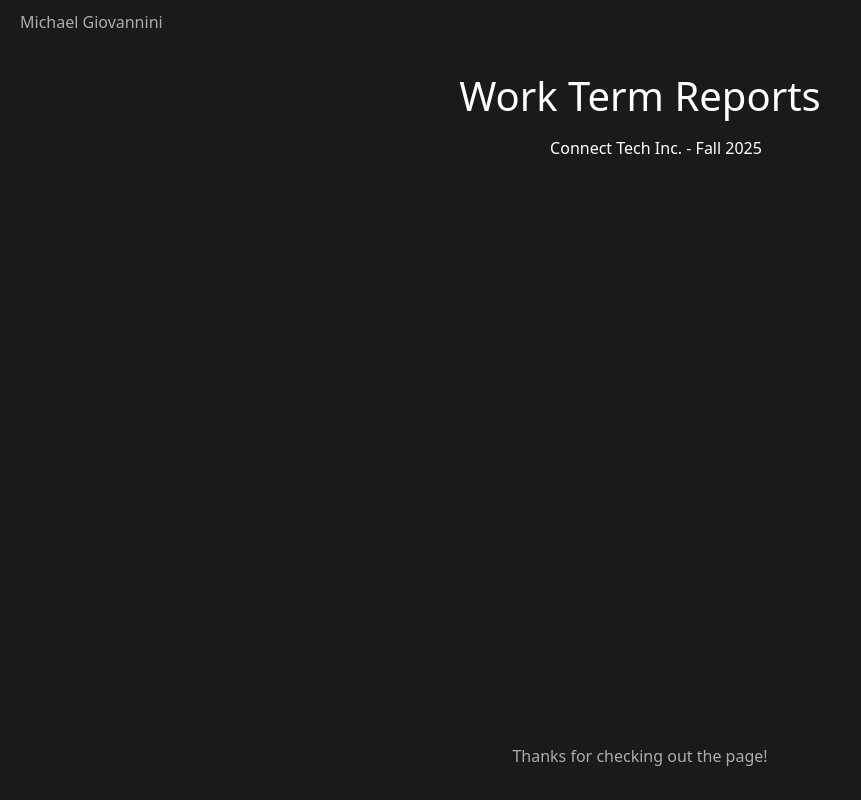
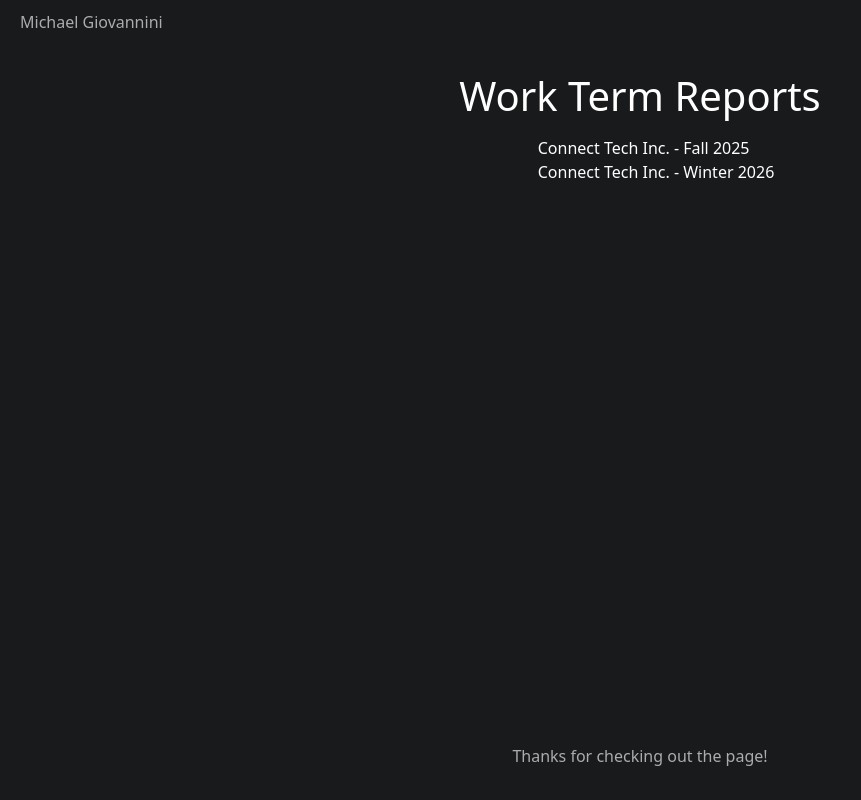
Before and after one commit to Bardin0/Coop-reports, a website: page index.html in a window 1280 px wide. Shown: the whole page, without its empty margins (0-861 px from the left). Drawn offline with nearby package versions, Linux system fonts and the light colour scheme.

Commit message:
Create S26 page and updated content

```diff
--- a/index.html
+++ b/index.html
@@ -20,7 +20,10 @@
         <h1 id="main-header">Work Term Reports</h1>
         <ul class="article-links">
             <li>
-                <a href="src/html/F25.html">Connect Tech Inc. - Fall 2025</a>
+                <a class="h-link" href="src/html/F25.html">Connect Tech Inc. - Fall 2025</a>
+            </li>
+            <li>
+                <a class="h-link" href="src/html/S26.html">Connect Tech Inc. - Winter 2026</a>
             </li>
         </ul>
     </div>
--- a/package.json
+++ b/package.json
@@ -4,7 +4,8 @@
   "description": "",
   "main": "index.js",
   "scripts": {
-    "test": "echo \"Error: no test specified\" && exit 1"
+    "test": "echo \"Error: no test specified\" && exit 1",
+    "start": "http-server -p 3000"
   },
   "keywords": [],
   "author": "",
@@ -14,6 +15,7 @@
     "bootstrap": "^5.3.8"
   },
   "devDependencies": {
-    "eslint": "^9.39.2"
+    "eslint": "^9.39.2",
+    "http-server": "^14.1.1"
   }
 }
--- a/src/css/app.css
+++ b/src/css/app.css
@@ -175,3 +175,11 @@ footer * {
     grid-area: e;
     grid-column: 2 / span 2;
 }
+
+.h-link {
+  padding: 9px;
+}
+
+.h-link:hover {
+  color: #7396db;
+}
```
Also changed, not shown: 1 other file.
